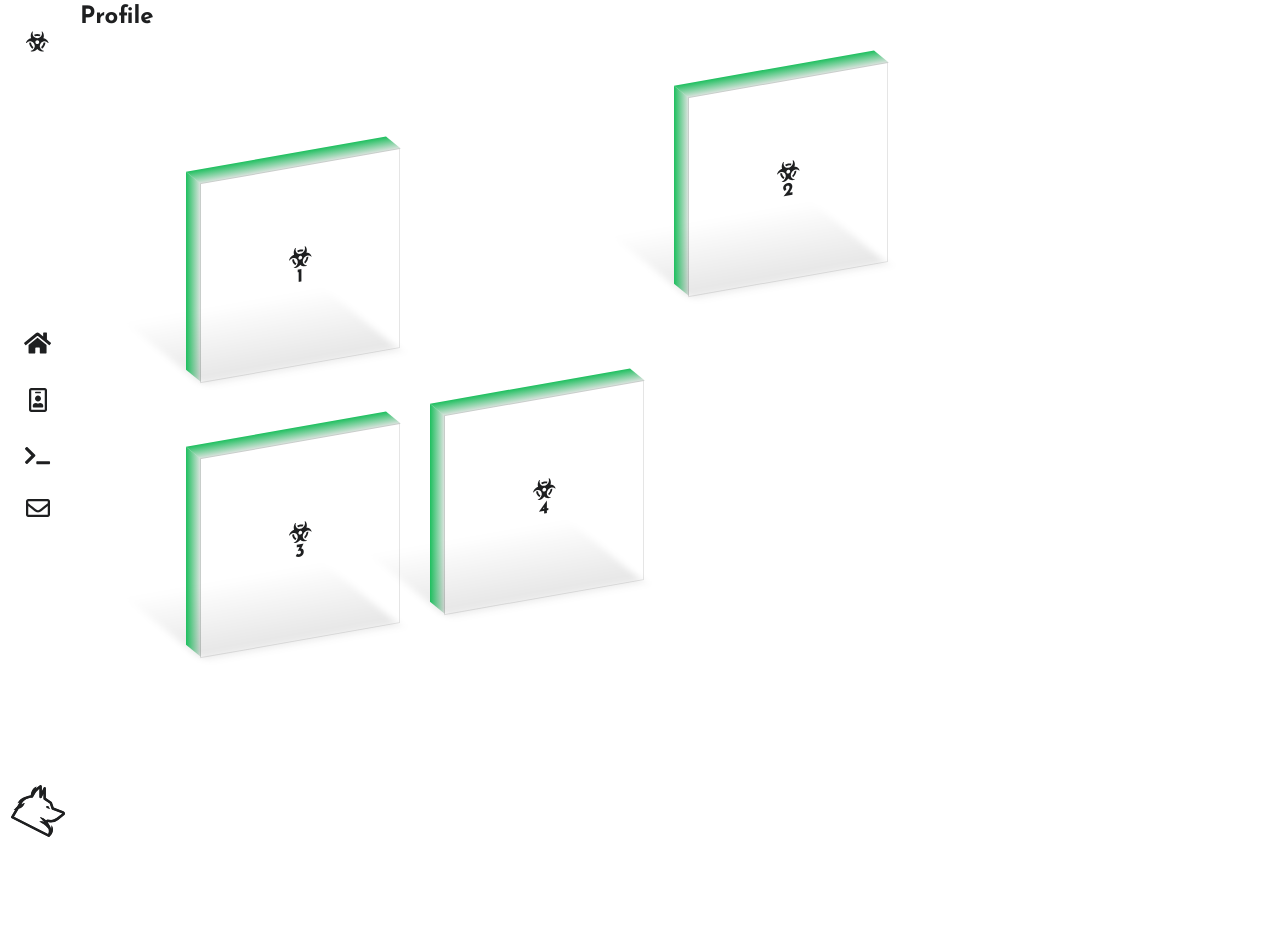
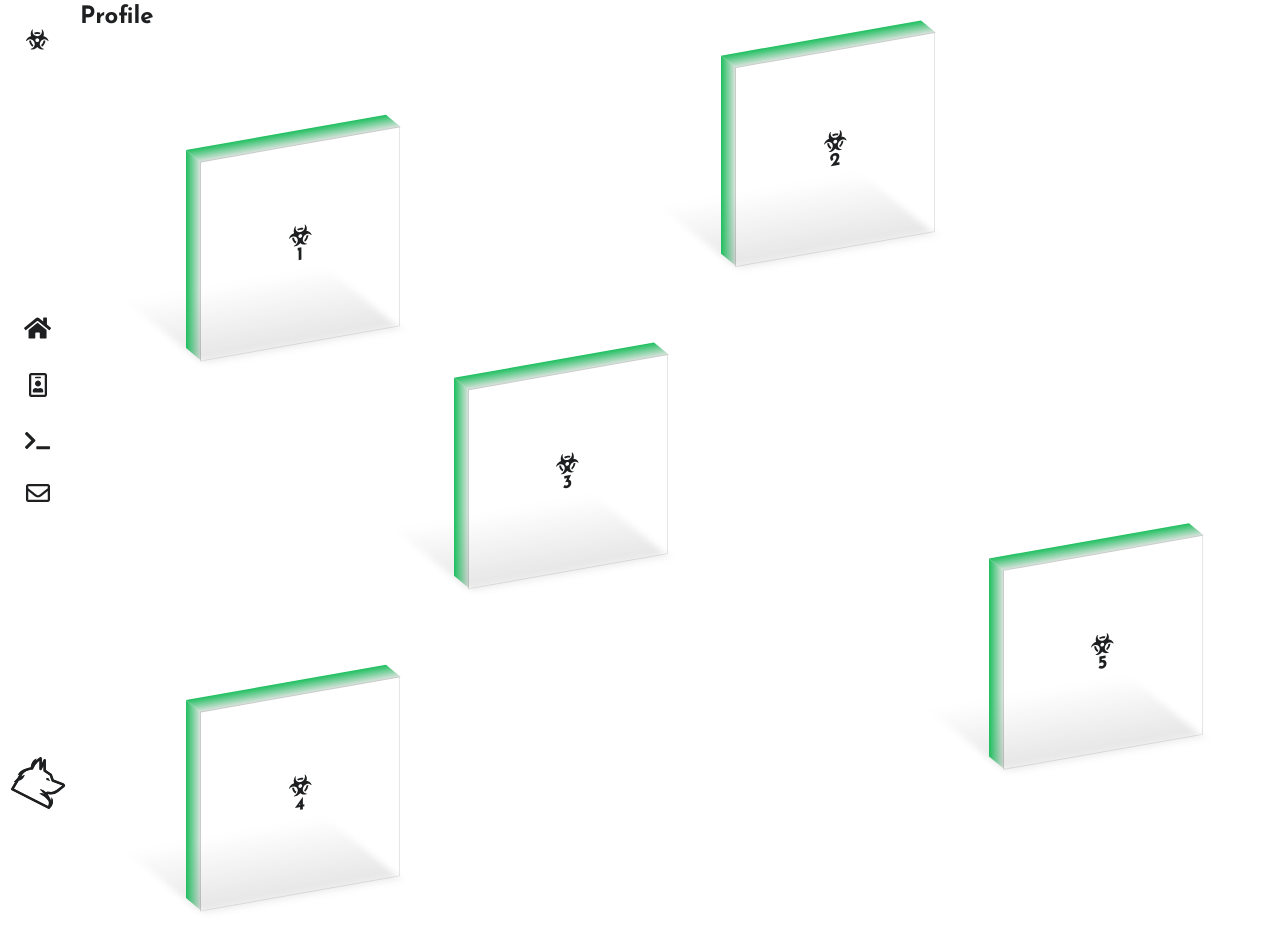
Before and after one commit to wolftrax5/wolftrax5, a React (Create React App) app: page /findme in a window 1280 px wide. Shown: the top 950 px of the page. Built offline with nearby package versions, Linux system fonts and the light colour scheme.

Commit message:
Update Card positions

```diff
--- a/src/pages/Contact/index.js
+++ b/src/pages/Contact/index.js
@@ -13,6 +13,7 @@ export const ContactPage = () => {
         <IsometricCard title='2' />
         <IsometricCard title='3' />
         <IsometricCard title='4' />
+        <IsometricCard title='5' />
       </IsometricContainer>
     </AppLayout>
   );
--- a/src/pages/Contact/styles.js
+++ b/src/pages/Contact/styles.js
@@ -1,9 +1,9 @@
 import styled from 'styled-components';
 
 export const IsometricContainer = styled.div`
-  width: 80%;
+  width: 1050px;
   margin-left: 10%;
-  margin-top: 70px;
+  margin-top: 40px;
   display: grid;
   grid-template-columns: repeat(4, 1fr);
   grid-template-rows: repeat(3, 1fr);
@@ -13,16 +13,22 @@ export const IsometricContainer = styled.div`
 
   transform: skewY(-10deg);
 
-  & div:nth-child(even) {
-    grid-column-start: 3;
-    grid-row-gap: 1;
+  & div:nth-child(1) {
+    grid-column: 1;
   }
-  & div:nth-child(3n + 1) {
-    grid-column-start: 2;
-    grid-row-gap: 2;
+  & div:nth-child(2) {
+    grid-column: 3;
   }
-  & div:nth-child(odd) {
-    grid-column-start: 1;
-    grid-row-gap: 1;
+  & div:nth-child(3) {
+    grid-column: 2;
+    grid-row: 2;
+  }
+  & div:nth-child(4) {
+    grid-column: 1;
+    grid-row: 3;
+  }
+  & div:nth-child(5) {
+    grid-column: 4;
+    grid-row: 3;
   }
 `;
```
